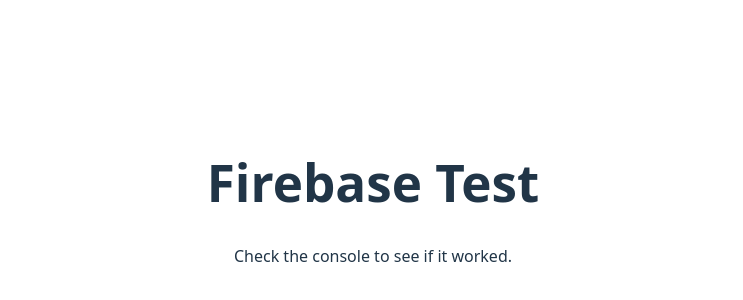
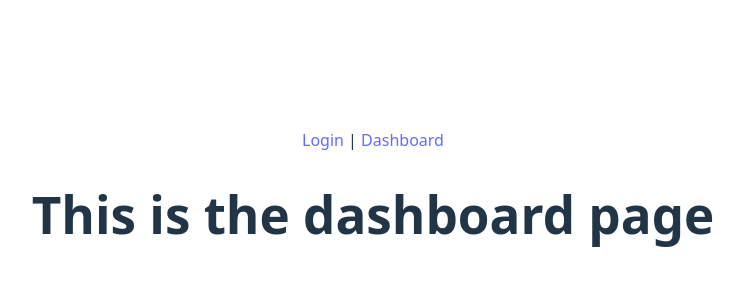
Before and after one commit to AzineZ/hack2impact2025, a React (Vite) app: page /about in a window 1280 px wide. Shown: the part 198-498 px from the top of the page, without its empty margins (267-1010 px from the left). Built offline with nearby package versions, Linux system fonts and the light colour scheme; no server answers.

Commit message:
added initial login and dashboard pages

```diff
--- a/package.json
+++ b/package.json
@@ -12,7 +12,8 @@
   "dependencies": {
     "firebase": "^11.7.3",
     "react": "^19.1.0",
-    "react-dom": "^19.1.0"
+    "react-dom": "^19.1.0",
+    "react-router-dom": "^7.6.0"
   },
   "devDependencies": {
     "@eslint/js": "^9.25.0",
--- a/src/App.jsx
+++ b/src/App.jsx
@@ -1,36 +1,25 @@
 import { useEffect } from 'react';
 import { setDoc, getDoc, doc } from 'firebase/firestore';
 import { db } from './firebase';
+import { BrowserRouter, Routes, Route, Link } from 'react-router-dom';
+import Login from './pages/login';
+import Dashboard from './pages/dashboard';
 
 import './App.css'
 
 function App() {
-  useEffect(() => {
-    const testFirebase = async () => {
-      // Write test
-      await setDoc(doc(db, "testCollection", "testDoc"), {
-        hello: "world"
-      });
+  return (
+    <BrowserRouter>
+      <nav>
+        <Link to="/">Login</Link> |{" "}
+        <Link to="/about">Dashboard</Link>
+      </nav>
 
-      // Read test
-      const docRef = doc(db, "testCollection", "testDoc");
-      const docSnap = await getDoc(docRef);
-
-      if (docSnap.exists()) {
-        console.log("Document data:", docSnap.data());
-      } else {
-        console.log("No such document!");
-      }
-    };
-
-    testFirebase();
-  }, []);
-
-  return (
-    <div>
-      <h1>Firebase Test</h1>
-      <p>Check the console to see if it worked.</p>
-    </div>
+      <Routes>
+        <Route path="/" element={<Login />} />
+        <Route path="/about" element={<Dashboard />} />
+      </Routes>
+    </BrowserRouter>
   );
 }
 
--- /dev/null
+++ b/src/pages/dashboard.jsx
@@ -0,0 +1,3 @@
+export default function Dashboard() {
+    return <h1>This is the dashboard page</h1>
+}
--- /dev/null
+++ b/src/pages/login.jsx
@@ -0,0 +1,3 @@
+export default function Login() {
+    return <h1>This is the login page</h1>
+}
```
Also changed, not shown: 1 other file (tests, documents, lock files or other folders).
